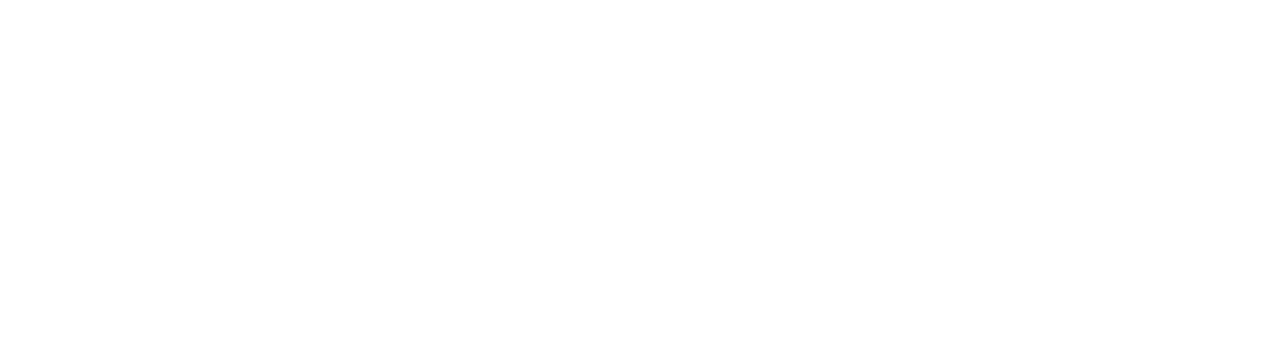
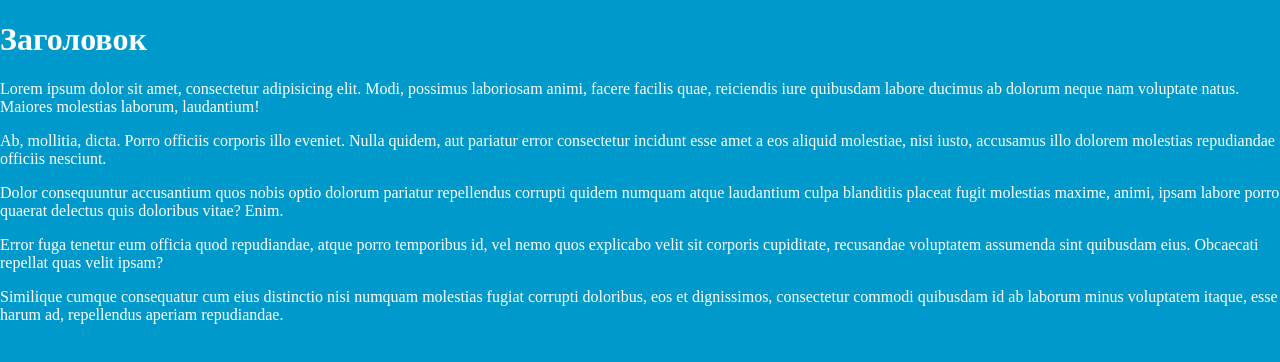
Before and after one commit to eliiva/auto, a plain HTML site: page index.html in a window 1280 px wide. Drawn offline with Linux system fonts and the light colour scheme.

Commit message:
Add dev test

```diff
--- /dev/null
+++ b/css/main.css
@@ -0,0 +1,5 @@
+body{
+    margin: 0;
+    background: #09c;
+    color: white;
+}
--- a/index.html
+++ b/index.html
@@ -3,8 +3,14 @@
 <head>
     <meta charset="UTF-8">
     <title>Document</title>
+    <link rel="stylesheet" href="css/main.css">
 </head>
 <body>
-
+    <h1>Заголовок</h1>
+    <p>Lorem ipsum dolor sit amet, consectetur adipisicing elit. Modi, possimus laboriosam animi, facere facilis quae, reiciendis iure quibusdam labore ducimus ab dolorum neque nam voluptate natus. Maiores molestias laborum, laudantium!</p>
+    <p>Ab, mollitia, dicta. Porro officiis corporis illo eveniet. Nulla quidem, aut pariatur error consectetur incidunt esse amet a eos aliquid molestiae, nisi iusto, accusamus illo dolorem molestias repudiandae officiis nesciunt.</p>
+    <p>Dolor consequuntur accusantium quos nobis optio dolorum pariatur repellendus corrupti quidem numquam atque laudantium culpa blanditiis placeat fugit molestias maxime, animi, ipsam labore porro quaerat delectus quis doloribus vitae? Enim.</p>
+    <p>Error fuga tenetur eum officia quod repudiandae, atque porro temporibus id, vel nemo quos explicabo velit sit corporis cupiditate, recusandae voluptatem assumenda sint quibusdam eius. Obcaecati repellat quas velit ipsam?</p>
+    <p>Similique cumque consequatur cum eius distinctio nisi numquam molestias fugiat corrupti doloribus, eos et dignissimos, consectetur commodi quibusdam id ab laborum minus voluptatem itaque, esse harum ad, repellendus aperiam repudiandae.</p>
 </body>
 </html>
```
